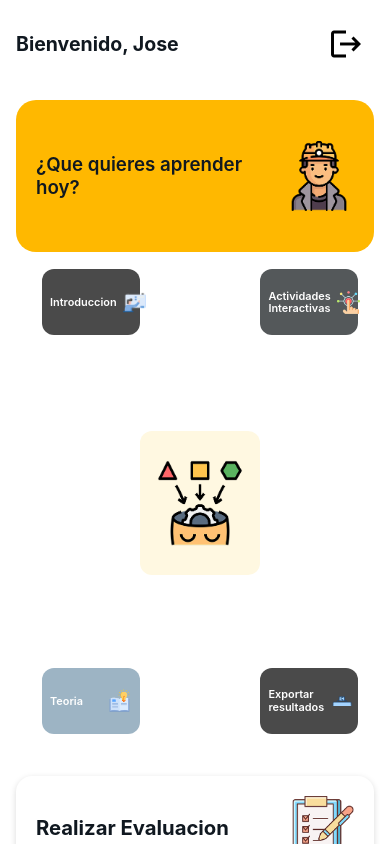
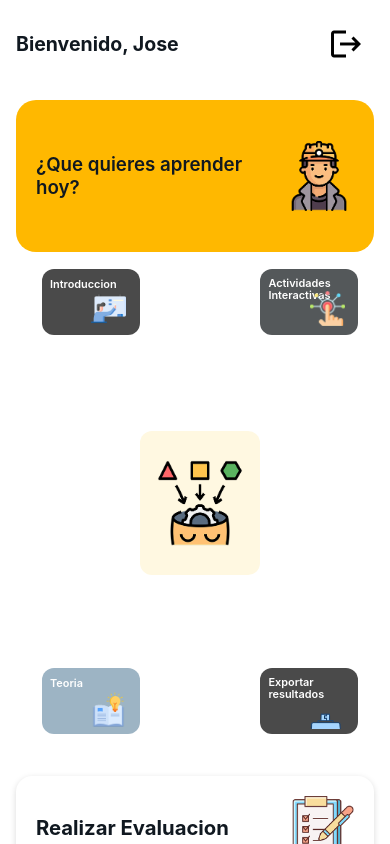
Before and after one commit to Nefta11/minecApp, a React Native app: screen /Home in a window 390 px wide. Built offline with nearby package versions, Linux system fonts and the light colour scheme.

Commit message:
Refactor card components to enhance icon positioning and size for better layout consistency

```diff
--- a/app/components/home/ActividadesInteractivasCard.tsx
+++ b/app/components/home/ActividadesInteractivasCard.tsx
@@ -7,11 +7,13 @@ const ActividadesInteractivasCard: React.FC = () => {
         <TouchableOpacity style={styles.container} activeOpacity={0.8}>
             <View style={styles.content}>
                 <Text style={styles.title}>Actividades{'\n'}Interactivas</Text>
-                <Image
-                    source={require('../../assets/homeIcons/interaccion.png')}
-                    style={styles.cardImage}
-                    resizeMode="contain"
-                />
+                <View style={styles.iconWrapper}>
+                    <Image
+                        source={require('../../assets/homeIcons/interaccion.png')}
+                        style={styles.cardImage}
+                        resizeMode="contain"
+                    />
+                </View>
             </View>
         </TouchableOpacity>
     );
@@ -30,10 +32,8 @@ const styles = StyleSheet.create({
         marginTop: 1,
     },
     content: {
-        flexDirection: 'row',
-        alignItems: 'center',
-        justifyContent: 'space-between',
         flex: 1,
+        justifyContent: 'flex-end',
     },
     title: {
         fontSize: width * 0.028,
@@ -43,9 +43,14 @@ const styles = StyleSheet.create({
         flex: 1,
         paddingRight: 6,
     },
+    iconWrapper: {
+        position: 'absolute',
+        right: 5,
+        bottom: -1,
+    },
     cardImage: {
-        width: width * 0.06,
-        height: width * 0.06,
+        width: width * 0.09,
+        height: width * 0.10,
     },
 });
 
--- a/app/components/home/ExportarResultadosCard.tsx
+++ b/app/components/home/ExportarResultadosCard.tsx
@@ -7,11 +7,13 @@ const ExportarResultadosCard: React.FC = () => {
         <TouchableOpacity style={styles.container} activeOpacity={0.8}>
             <View style={styles.content}>
                 <Text style={styles.title}>Exportar{'\n'}resultados</Text>
-                <Image
-                    source={require('../../assets/homeIcons/otg.png')}
-                    style={styles.cardImage}
-                    resizeMode="contain"
-                />
+                <View style={styles.iconWrapper}>
+                  <Image
+                      source={require('../../assets/homeIcons/otg.png')}
+                      style={styles.cardImage}
+                      resizeMode="contain"
+                  />
+                </View>
             </View>
         </TouchableOpacity>
     );
@@ -30,10 +32,8 @@ const styles = StyleSheet.create({
         marginBottom: 140,
     },
     content: {
-        flexDirection: 'row',
-        alignItems: 'center',
-        justifyContent: 'space-between',
         flex: 1,
+        justifyContent: 'flex-end',
     },
     title: {
         fontSize: width * 0.028,
@@ -43,9 +43,14 @@ const styles = StyleSheet.create({
         flex: 1,
         paddingRight: 6,
     },
+    iconWrapper: {
+        position: 'absolute',
+        right: 5,
+        bottom: -15,
+    },
     cardImage: {
-        width: width * 0.06,
-        height: width * 0.06,
+        width: width * 0.10,
+        height: width * 0.10,
     },
 });
 
--- a/app/components/home/IntroduccionCard.tsx
+++ b/app/components/home/IntroduccionCard.tsx
@@ -7,11 +7,13 @@ const IntroduccionCard: React.FC = () => {
         <TouchableOpacity style={styles.container} activeOpacity={0.8}>
             <View style={styles.content}>
                 <Text style={styles.title}>Introduccion</Text>
-                <Image
-                    source={require('../../assets/homeIcons/entrenamiento1.png')}
-                    style={styles.cardImage}
-                    resizeMode="contain"
-                />
+                <View style={styles.iconWrapper}>
+                    <Image
+                        source={require('../../assets/homeIcons/entrenamiento1.png')}
+                        style={styles.cardImage}
+                        resizeMode="contain"
+                    />
+                </View>
             </View>
         </TouchableOpacity>
     );
@@ -30,10 +32,8 @@ const styles = StyleSheet.create({
         marginTop: 1,
     },
     content: {
-        flexDirection: 'row',
-        alignItems: 'center',
-        justifyContent: 'space-between',
         flex: 1,
+        justifyContent: 'flex-end',
     },
     title: {
         fontSize: width * 0.028,
@@ -42,9 +42,14 @@ const styles = StyleSheet.create({
         flex: 1,
         paddingRight: 6,
     },
+    iconWrapper: {
+        position: 'absolute',
+        right: 5,
+        bottom: 1,
+    },
     cardImage: {
-        width: width * 0.06,
-        height: width * 0.06,
+        width: width * 0.09,
+        height: width * 0.09,
     },
 });
 
--- a/app/components/home/TeoriaCard.tsx
+++ b/app/components/home/TeoriaCard.tsx
@@ -7,11 +7,13 @@ const TeoriaCard: React.FC = () => {
         <TouchableOpacity style={styles.container} activeOpacity={0.8}>
             <View style={styles.content}>
                 <Text style={styles.title}>Teoria</Text>
-                <Image
-                    source={require('../../assets/homeIcons/teoria1.png')}
-                    style={styles.cardImage}
-                    resizeMode="contain"
-                />
+                <View style={styles.iconWrapper}>
+                    <Image
+                        source={require('../../assets/homeIcons/teoria1.png')}
+                        style={styles.cardImage}
+                        resizeMode="contain"
+                    />
+                </View>
             </View>
         </TouchableOpacity>
     );
@@ -30,10 +32,8 @@ const styles = StyleSheet.create({
         marginBottom: 140,
     },
     content: {
-        flexDirection: 'row',
-        alignItems: 'center',
-        justifyContent: 'space-between',
         flex: 1,
+        justifyContent: 'flex-end',
     },
     title: {
         fontSize: width * 0.028,
@@ -42,9 +42,14 @@ const styles = StyleSheet.create({
         flex: 1,
         paddingRight: 6,
     },
+    iconWrapper: {
+        position: 'absolute',
+        right: 5,
+        bottom: -1,
+    },
     cardImage: {
-        width: width * 0.06,
-        height: width * 0.06,
+        width: width * 0.09,
+        height: width * 0.09,
     },
 });
 
```
